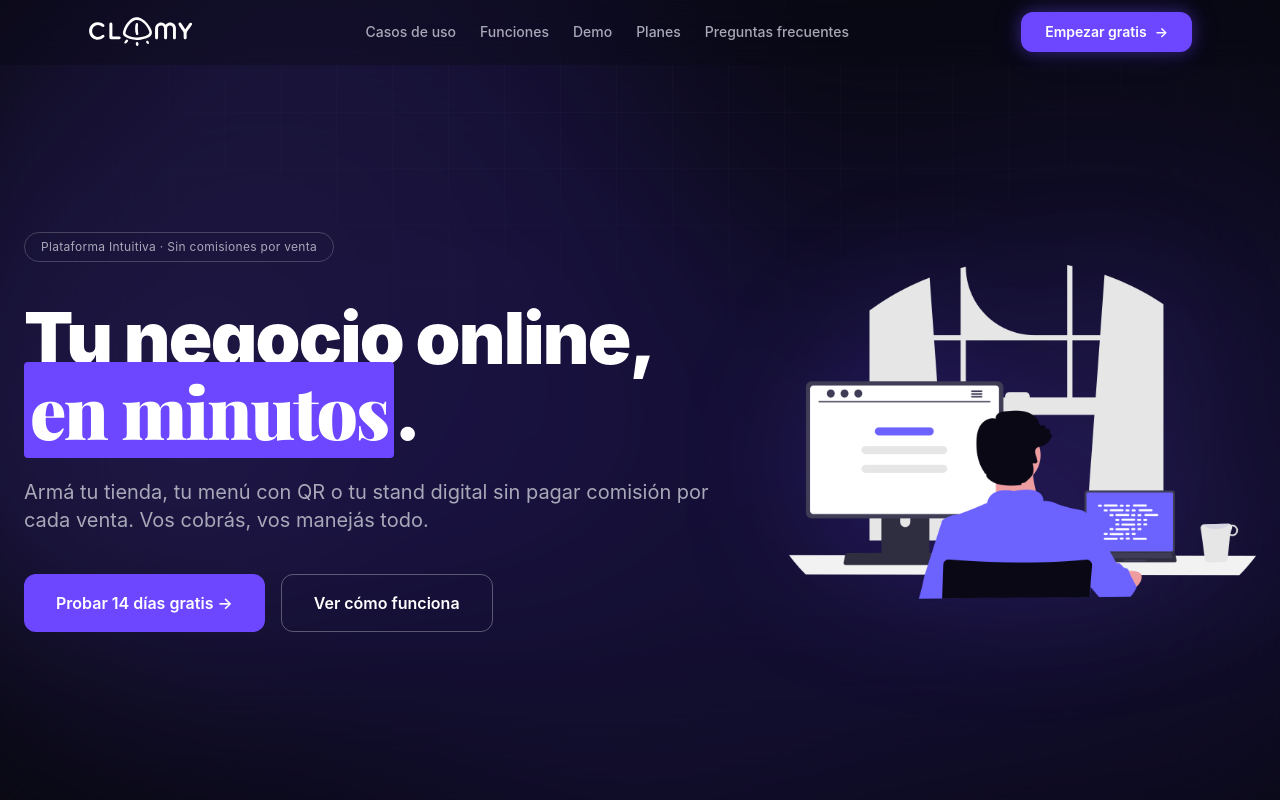
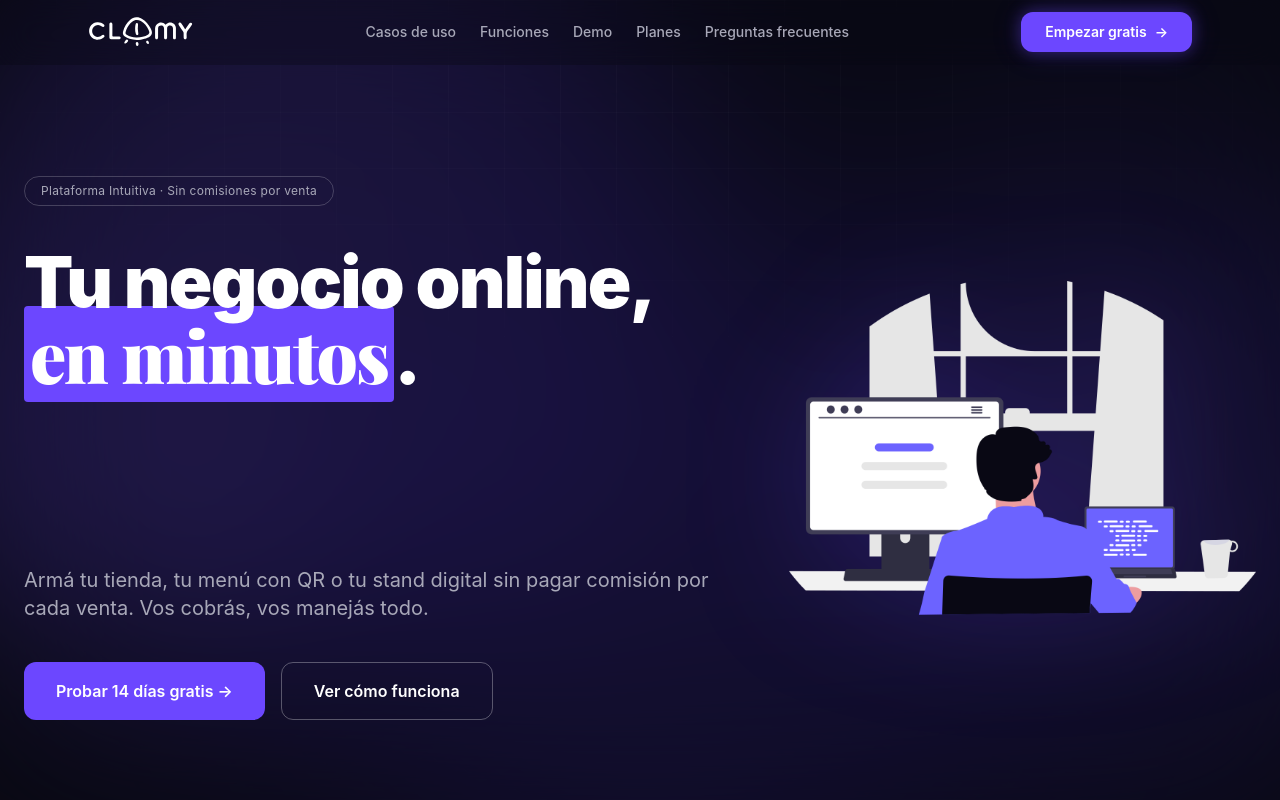
Before and after one commit to johon7nt/cloomy-landing, a React (Vite) app: page / in a window 1280 px wide. Shown: the top 800 px of the page. Built offline with nearby package versions, Linux system fonts and the light colour scheme.

Commit message:
Revert "fix(hero): reservar espacio final del título desde el inicio para evitar salto en animación"
This reverts commit 262e0b8baa1d9b7c78a34fa1885d14ad6802b32c.

```diff
--- a/src/components/Hero.jsx
+++ b/src/components/Hero.jsx
@@ -118,19 +118,8 @@ export default function Hero() {
               Plataforma Intuitiva · Sin comisiones por venta
             </div>
 
-            <h1 className="text-5xl sm:text-6xl lg:text-6xl xl:text-7xl font-black leading-[1.22] tracking-tight text-white mb-8 relative">
-              {/* Placeholder invisible que reserva el espacio final desde el inicio */}
-              <span className="invisible" aria-hidden>
-                {FULL_TEXT.slice(0, HIGHLIGHT_START)}
-                <mark className="highlight-brand text-white not-italic whitespace-nowrap">
-                  {HIGHLIGHT_TEXT}
-                </mark>
-                {FULL_TEXT.slice(HIGHLIGHT_END)}
-              </span>
-
-              {/* Animación superpuesta sin afectar el layout */}
-              <span className="absolute inset-0">
-                <span>{plain1}</span>
+            <h1 className="text-5xl sm:text-6xl lg:text-6xl xl:text-7xl font-black leading-[1.22] tracking-tight text-white mb-8 min-h-[4em]">
+              <span className="relative z-10">{plain1}</span>
               {highlightedText && (
                 <mark
                   className="highlight-brand text-white not-italic whitespace-nowrap"
@@ -141,7 +130,6 @@ export default function Hero() {
               )}
               {plain2}
               {showCursor && <span className="cursor-blink" aria-hidden />}
-              </span>
             </h1>
 
             <p
```
Lines whose indentation alone changed are shown as unchanged.
